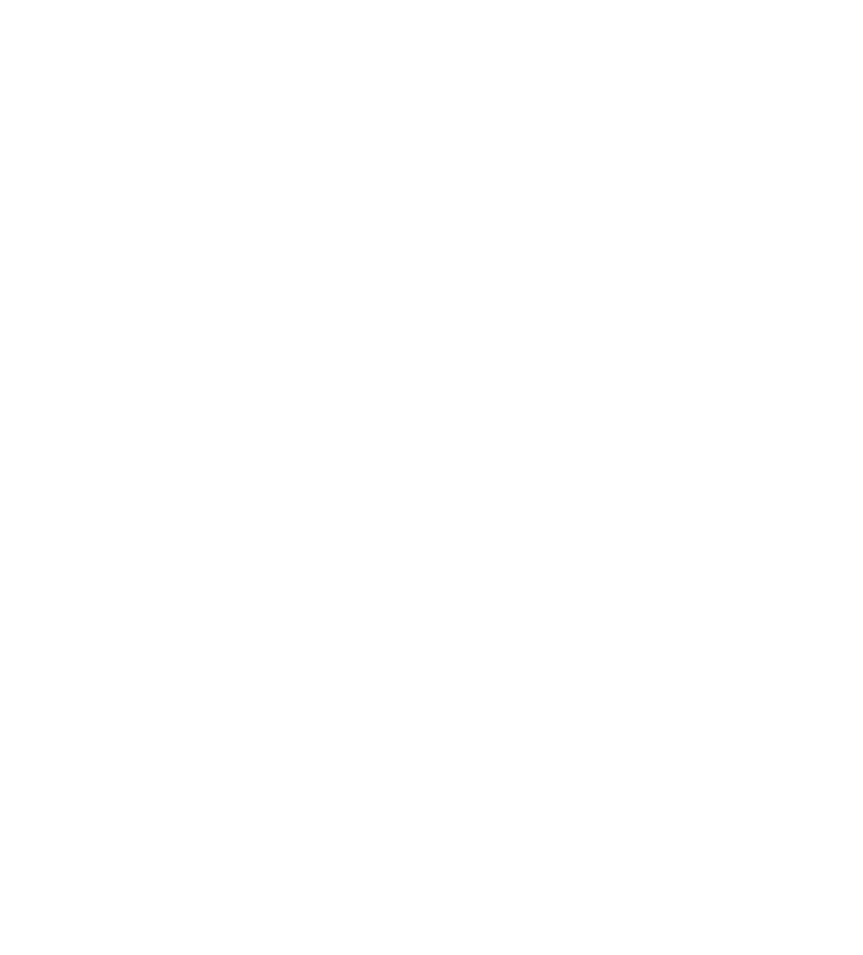
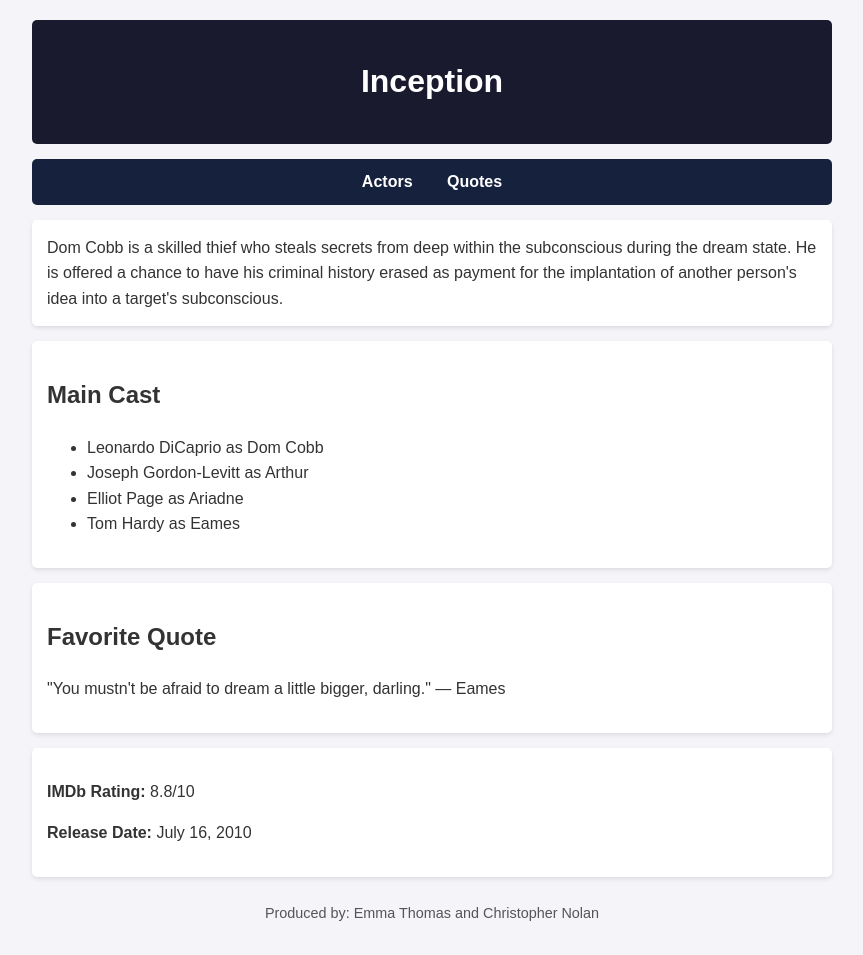
Before and after one commit to acciojob/semantic-imdb-chandangitlab, a website: page main.html in a window 1280 px wide. Shown: the whole page, without its empty margins (208-1071 px from the left). Before the commit the page ends 800 px from the top, so only its background shows below. Drawn offline with Linux system fonts and the light colour scheme.

Commit message:
created a submission

```diff
--- a/main.html
+++ b/main.html
@@ -1,16 +1,48 @@
 <!DOCTYPE html>
+<html>
+<head>
+    <title>Inception - Movie Page</title>
+    <link rel="stylesheet" href="styles.css">
+</head>
+<body>
 
-<html>
+    <header>
+        <h1>Inception</h1>
+    </header>
 
-<head>
-	<link rel="stylesheet" href="styles.css">
-</head>
+    <nav>
+        <a id="nav-actor" href="#actor">Actors</a>
+        <a id="nav-quote" href="#quote">Quotes</a>
+    </nav>
 
-<body>
-	<!-- the entire body must be written by student -->
-    <script type="text/javascript" src="./script.js">
-</script>
+    <summary>
+        Dom Cobb is a skilled thief who steals secrets from deep within the subconscious during the dream state. He is offered a chance to have his criminal history erased as payment for the implantation of another person's idea into a target's subconscious.
+    </summary>
 
+    <section id="actor">
+        <h2>Main Cast</h2>
+        <ul>
+            <li>Leonardo DiCaprio as Dom Cobb</li>
+            <li>Joseph Gordon-Levitt as Arthur</li>
+            <li>Elliot Page as Ariadne</li>
+            <li>Tom Hardy as Eames</li>
+        </ul>
+    </section>
+
+    <section id="quote">
+        <h2>Favorite Quote</h2>
+        <p>"You mustn't be afraid to dream a little bigger, darling." — Eames</p>
+    </section>
+
+    <aside>
+        <p><strong>IMDb Rating:</strong> 8.8/10</p>
+        <p><strong>Release Date:</strong> July 16, 2010</p>
+    </aside>
+
+    <footer>
+        Produced by: Emma Thomas and Christopher Nolan
+    </footer>
+
+    <script type="text/javascript" src="./script.js"></script>
 </body>
-
 </html>
--- a/styles.css
+++ b/styles.css
@@ -1,2 +1,49 @@
+/* Your CSS Code here. */
+body {
+    font-family: Arial, sans-serif;
+    line-height: 1.6;
+    max-width: 800px;
+    margin: 20px auto;
+    padding: 0 20px;
+    background-color: #f4f4f9;
+    color: #333;
+}
 
-/* Your CSS Code here. */
+header {
+    background: #1a1a2e;
+    color: #fff;
+    padding: 15px;
+    text-align: center;
+    border-radius: 5px;
+}
+
+nav {
+    margin: 15px 0;
+    padding: 10px;
+    background: #16213e;
+    text-align: center;
+    border-radius: 5px;
+}
+
+nav a {
+    color: #fff;
+    text-decoration: none;
+    margin: 0 15px;
+    font-weight: bold;
+}
+
+summary, section, aside {
+    display: block;
+    background: #fff;
+    padding: 15px;
+    margin-bottom: 15px;
+    border-radius: 5px;
+    box-shadow: 0 2px 4px rgba(0,0,0,0.1);
+}
+
+footer {
+    text-align: center;
+    padding: 10px;
+    font-size: 0.9em;
+    color: #555;
+}
```
